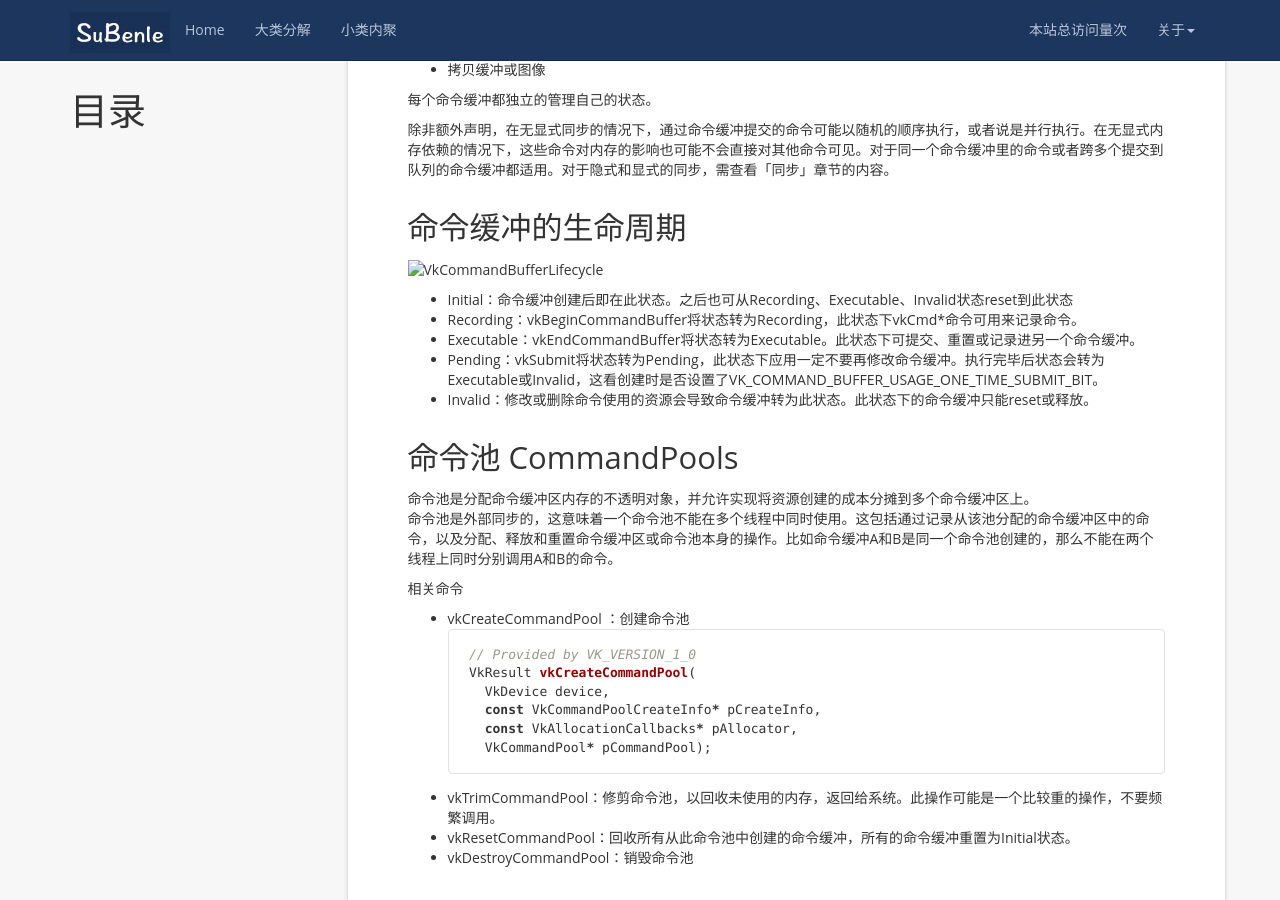
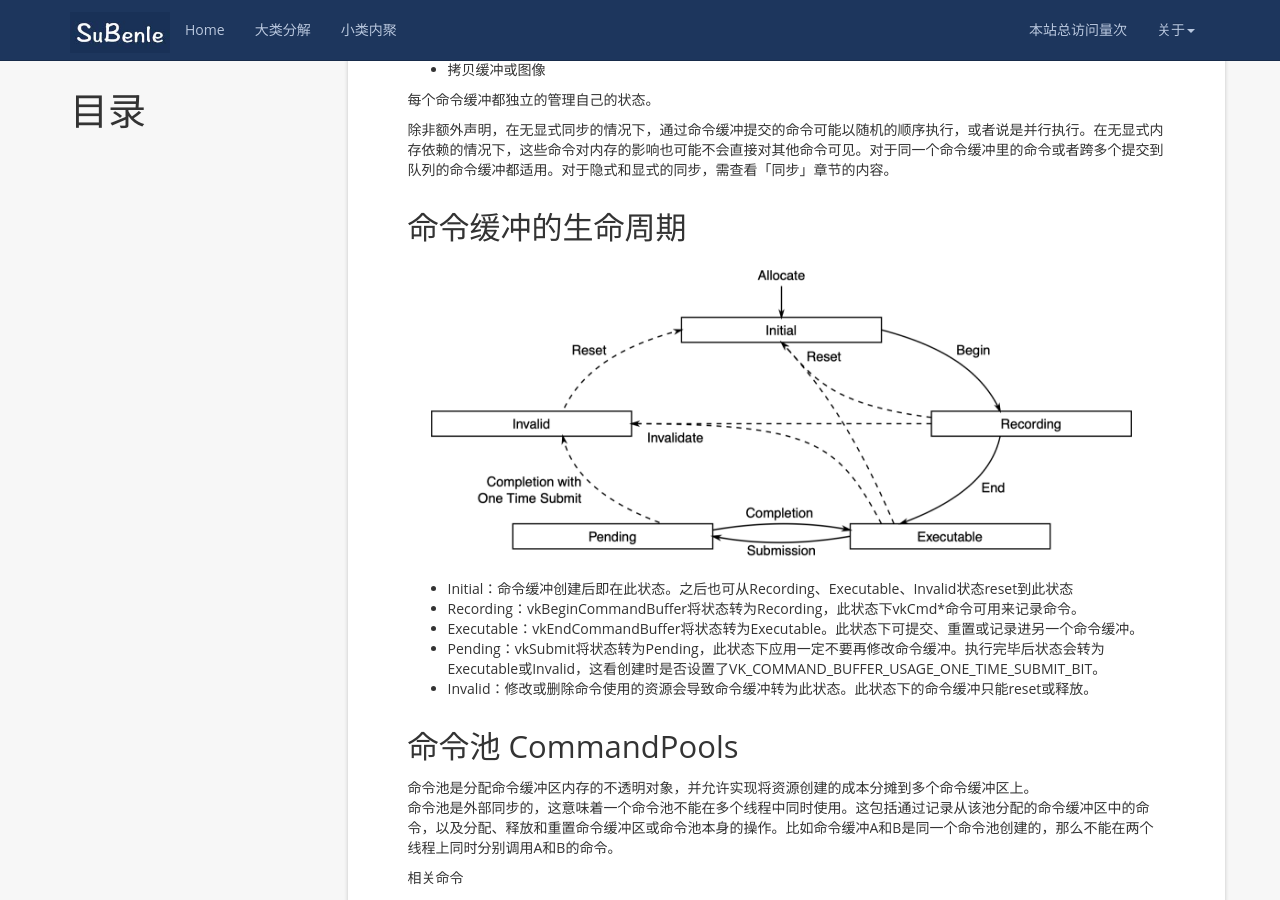
Before and after one commit to Subenle/subenle.github.io, a Jekyll site: the page built from _posts/vulkan/2024-08-01-初识VkCommandBuffer.md, in a window 1280 px wide and 900 px high, scrolled down 595 px. Built offline with Jekyll 4.4.1, drawn with Linux system fonts in a browser that asks for light colours; nearby versions of some CDN libraries; our own code applies the rules of GitHub Pages for plain Markdown files; a script that is not in the unit is left out; comment, search, counter and statistics services are not loaded.

Commit message:
Update 2024-08-01-初识VkCommandBuffer.md

```diff
--- a/_posts/vulkan/2024-08-01-初识VkCommandBuffer.md
+++ b/_posts/vulkan/2024-08-01-初识VkCommandBuffer.md
@@ -13,7 +13,7 @@ Command buffers 是用来记录命令的对象，其随后被提交到队列里
 除非额外声明，在无显式同步的情况下，通过命令缓冲提交的命令可能以随机的顺序执行，或者说是并行执行。在无显式内存依赖的情况下，这些命令对内存的影响也可能不会直接对其他命令可见。对于同一个命令缓冲里的命令或者跨多个提交到队列的命令缓冲都适用。对于隐式和显式的同步，需查看「同步」章节的内容。
 
 ## 命令缓冲的生命周期
-![VkCommandBufferLifecycle](VkCommandBufferLifecycle.png)
+![VkCommandBufferLifecycle](https://github.com/Subenle/subenle.github.io/blob/master/_posts/vulkan/VkCommandBufferLifecycle.png)
 - Initial：命令缓冲创建后即在此状态。之后也可从Recording、Executable、Invalid状态reset到此状态
 - Recording：vkBeginCommandBuffer将状态转为Recording，此状态下vkCmd*命令可用来记录命令。
 - Executable：vkEndCommandBuffer将状态转为Executable。此状态下可提交、重置或记录进另一个命令缓冲。
```
